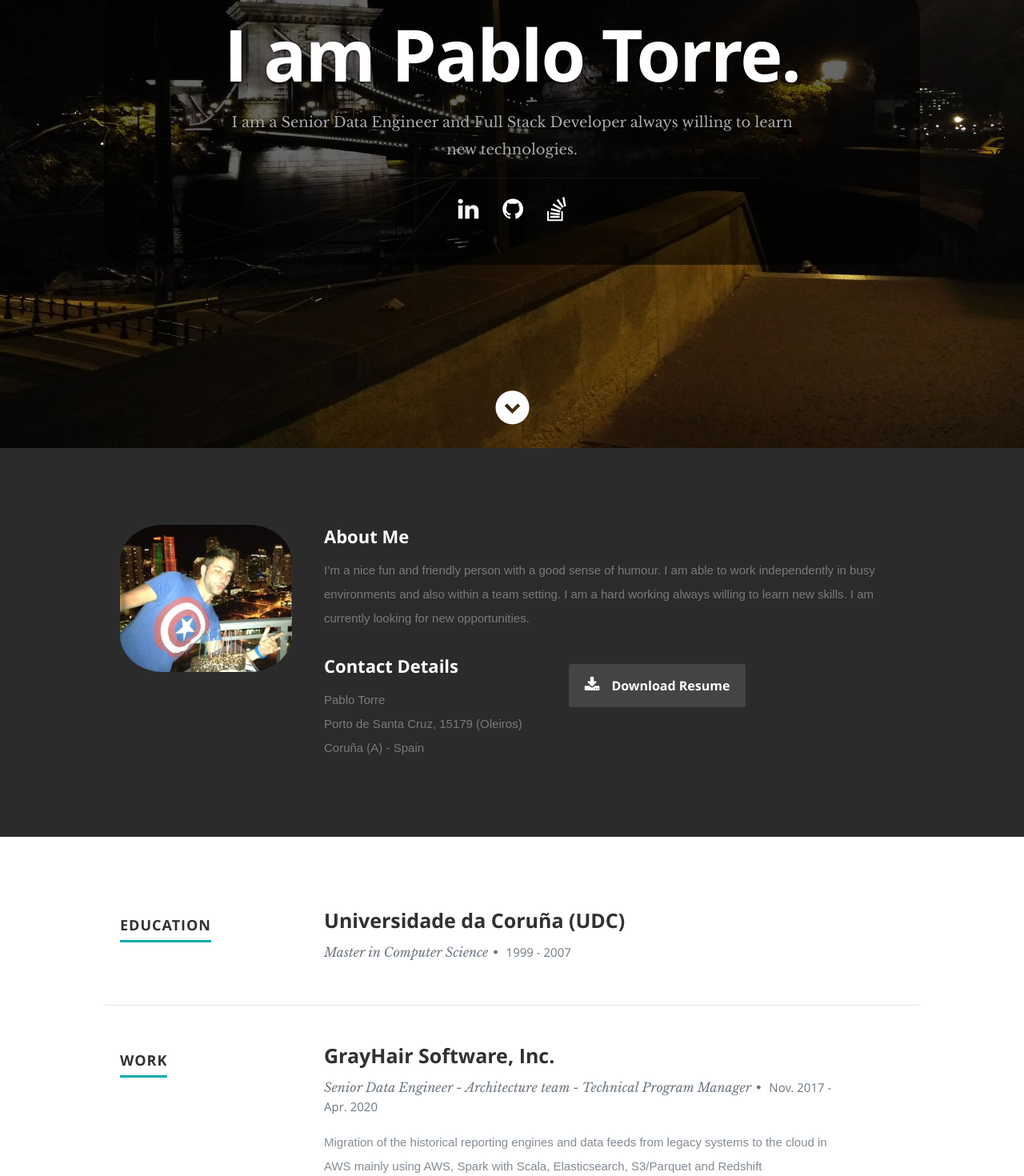
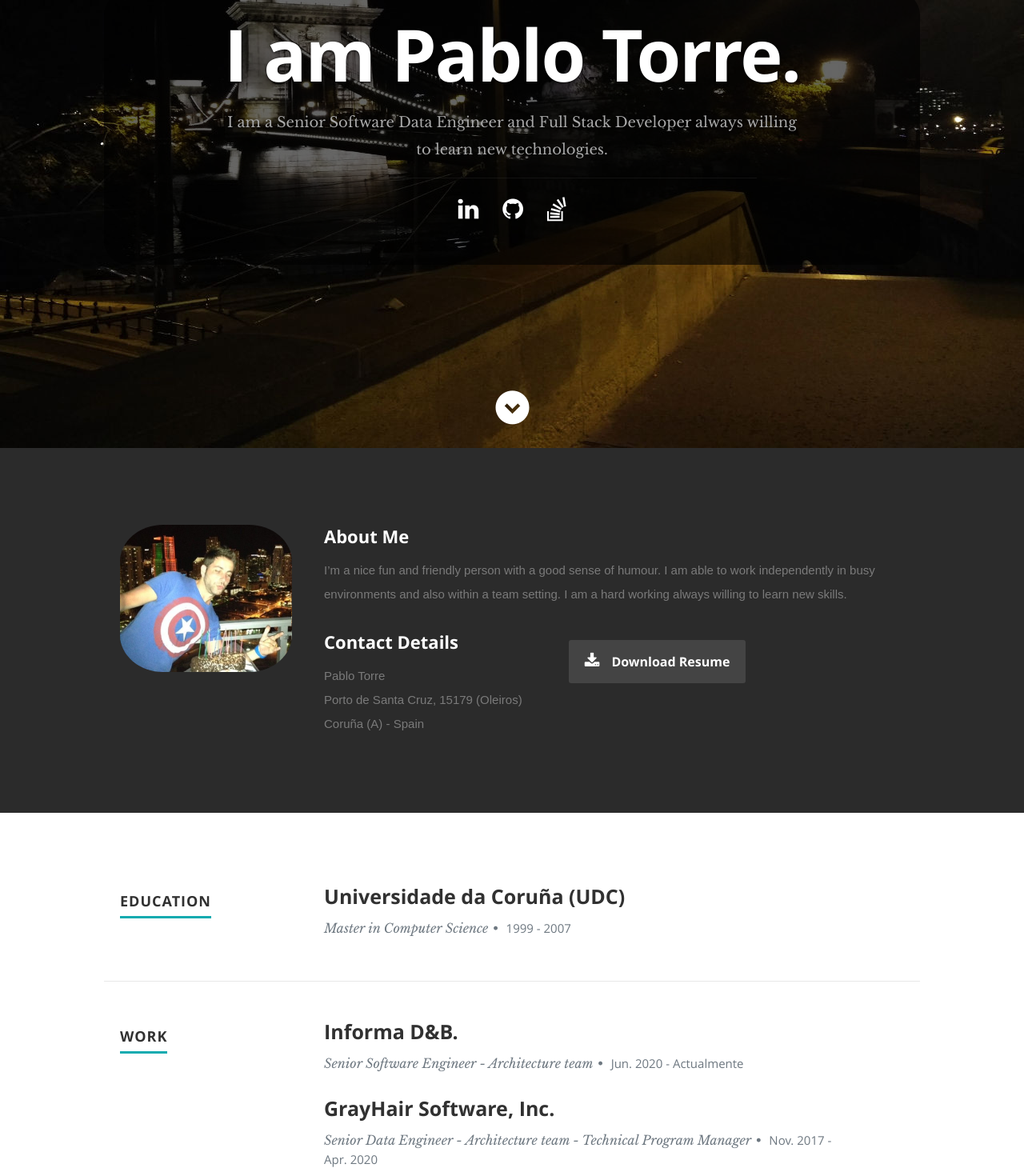
Before and after one commit to sylvinho81/resume, a React (Create React App) app: page / in a window 1280 px wide. Shown: the part 240-1710 px from the top of the page at 80% size. Built offline with nearby package versions, Linux system fonts and the light colour scheme.

Commit message:
Nuevos datos

```diff
--- a/src/resumeData.js
+++ b/src/resumeData.js
@@ -1,6 +1,6 @@
 let resumeData = {
   "name": "Pablo Torre",
-  "role": "Senior Data Engineer and Full Stack Developer",
+  "role": "Senior Software Data Engineer and Full Stack Developer",
   "linkedinId":"https://www.linkedin.com/in/pablo-torre-rodriguez81",
   "roleDescription": "always willing to learn new technologies. ",
   "socialLinks":[
@@ -20,7 +20,7 @@ let resumeData = {
         "className":"fa fa-stack-overflow"
       }
     ],
-  "aboutme":"I’m a nice fun and friendly person with a good sense of humour. I am able to work independently in busy environments and also within a team setting. I am a hard working always willing to learn new skills. I am currently looking for new opportunities.",
+  "aboutme":"I’m a nice fun and friendly person with a good sense of humour. I am able to work independently in busy environments and also within a team setting. I am a hard working always willing to learn new skills.",
   "locality": "Coruña (A) - Spain",
   "address":"Porto de Santa Cruz, 15179 (Oleiros)",
   "mail":"pablotorre81@gmail.com",
@@ -34,6 +34,15 @@ let resumeData = {
     }
   ],
   "work":[
+    {
+      "CompanyName":"Informa D&B.",
+      "specialization":"Senior Software Engineer - Architecture team",
+      "MonthOfStart":"Jun.",
+      "YearOfStart":"2020",
+      "MonthOfLeaving":"Actualmente",
+      "YearOfLeaving":"",
+      "Achievements":""
+    },
     {
       "CompanyName":"GrayHair Software, Inc.",
       "specialization":"Senior Data Engineer - Architecture team - Technical Program Manager",
```
